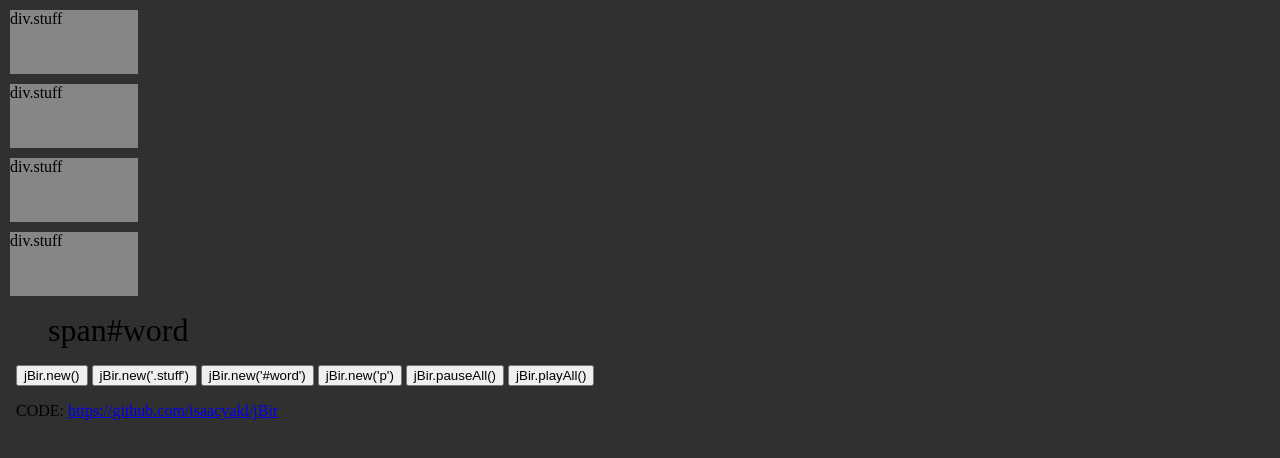
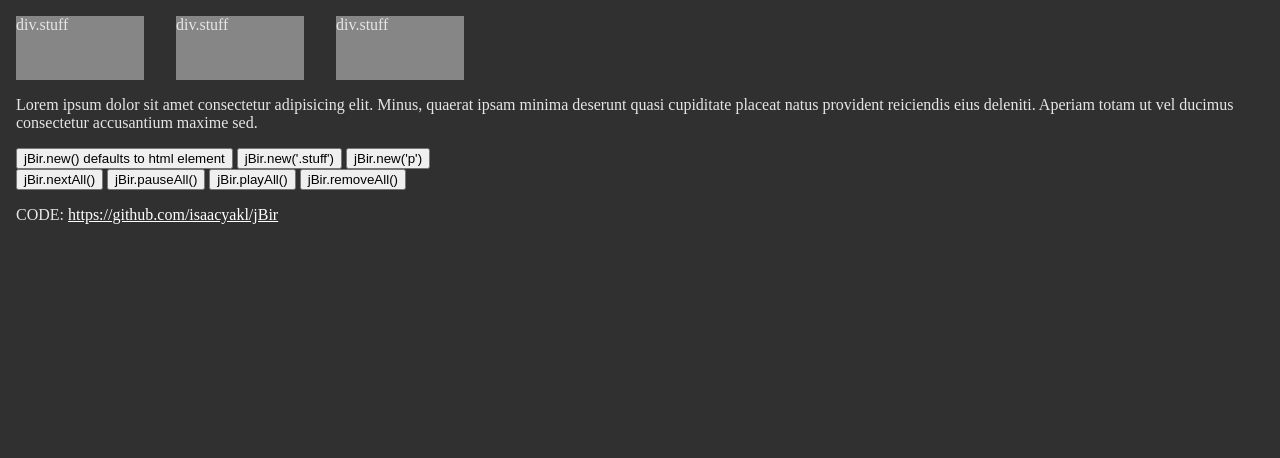
Before and after one commit to isaacyakl/brandojs, a plain HTML site: page index.html in a window 1280 px wide. Shown: the top 458 px of the page. Drawn offline with Linux system fonts and the light colour scheme.

Commit message:
Add remove and removeAll methods; Improve preload features

```diff
--- a/index.html
+++ b/index.html
@@ -16,24 +16,28 @@
     <div class="stuff">div.stuff</div>
     <div class="stuff">div.stuff</div>
     <div class="stuff">div.stuff</div>
-    <div class="stuff">div.stuff</div>
+    <div class="clr"></div>
     <p>
-      <span id="word">span#word</span>
+      Lorem ipsum dolor sit amet consectetur adipisicing elit. Minus, quaerat
+      ipsam minima deserunt quasi cupiditate placeat natus provident reiciendis
+      eius deleniti. Aperiam totam ut vel ducimus consectetur accusantium maxime
+      sed.
     </p>
-    <p>
-      <button onclick="jBir.new()">jBir.new()</button>
+    <div>
+      <button onclick="jBir.new()">jBir.new() defaults to html element</button>
       <button onclick="jBir.new('.stuff')">jBir.new('.stuff')</button>
-      <button onclick="jBir.new('#word')">jBir.new('#word')</button>
-      <button onclick="jBir.new('p')">jBir.new('p')</button>
+      <button onclick="jBir.new('p')">jBir.new('p')</button><br />
+      <button onclick="jBir.nextAll()">jBir.nextAll()</button>
       <button onclick="jBir.pauseAll()">jBir.pauseAll()</button>
       <button onclick="jBir.playAll()">jBir.playAll()</button>
-    </p>
-    <p>
+      <button onclick="jBir.removeAll()">jBir.removeAll()</button>
+    </div>
+    <div>
       CODE:
       <a href="https://github.com/isaacyakl/jBir"
         >https://github.com/isaacyakl/jBir</a
       >
-    </p>
+    </div>
   </body>
   <script type="text/javascript" src="jBir.js"></script>
 </html>
--- a/jBir.js
+++ b/jBir.js
@@ -4,11 +4,26 @@
 // jBir object
 // useful in initializing and controlling all image rotators
 const jBir = {
-  version: "0.0.2", // Version number string
+  version: "0.0.3", // Version number string
   jBirImgRotators: [], // Image rotators array
   jBirPreloadedImgs: [], // Images that have already been preload into the document
 
+  // Function to check if an image is preloaded already
+  // returns true if preloaded or false if not
+  isPreloadedImg: function(
+    imageURL // image URL string
+  ) {
+    // Iterate through preloaded images array
+    for (let i = 0; i < this.jBirPreloadedImgs.length; i++) {
+      // If current preloaded image url matches the one we are checking for
+      if (this.jBirPreloadedImgs[i].src == imageURL) {
+        return true; // Return true image is preloaded
+      }
+    }
+    return false; // Return false image is not yet preloaded
+  },
   // Function for initializing a new image rotator for a specific set of selected elements
+  // returns new image rotator object or undefined if selector returns no elements
   new: function(
     selector_string, // element selector string
     image_url_arr, // array of image urls
@@ -26,6 +41,8 @@ const jBir = {
     newjBirImgRotator.elements = document.querySelectorAll(
       newjBirImgRotator.selector_string
     );
+    // if elements list is empty
+    if ((newjBirImgRotator.elements.length = 0)) return; // selector string returned no elements; abort image rotator creation
     if (image_url_arr != undefined)
       newjBirImgRotator.image_url_arr = image_url_arr; // if an image array was was provided store it
     if (interval_ms != undefined) newjBirImgRotator.interval_ms = interval_ms; // if an interval was specified store it
@@ -39,23 +56,34 @@ const jBir = {
       newjBirImgRotator.background_attachment = background_attachment; // if background attachment property was given store it
 
     // Preload images
-    for (let i = 0; i < newjBirImgRotator.image_url_arr.length; i++) {
-      // If the image has not been preload (not found in preloaded images array)
-      if (
-        !this.jBirPreloadedImgs.includes(newjBirImgRotator.image_url_arr[i])
-      ) {
-        newImg = document.createElement("img"); // Create new img element
-        newImg.style.display = "none"; // set it not to display
-        newImg.style.zIndex = "-9999"; // move it behind everything
-        newImg.height = "0"; // give it no height
-        newImg.width = "0"; // give it no width
-        newImg.src = newjBirImgRotator.image_url_arr[i]; // set src
-        document.body.appendChild(newImg); // add to body
-        this.jBirPreloadedImgs.push(newjBirImgRotator.image_url_arr[i]); // log image url as preloaded
+    // For each image url in the array
+    newjBirImgRotator.image_url_arr.forEach(image_url => {
+      // If the image has not yet been preloaded in the preload array
+      if (!this.isPreloadedImg(image_url)) {
+        let newImg = document.createElement("img"); // Create new img element
+        newImg.style.display = "none"; // Set it not to display
+
+        // When an image cannot be loaded
+        newImg.onerror = function() {
+          console.log("Error preloading " + this.src + ". Removing..."); // Error loading image
+          newjBirImgRotator.image_url_arr.splice(
+            newjBirImgRotator.image_url_arr.indexOf(this.src),
+            1
+          ); // Remove broken image url
+        };
+
+        // When the image finishes loading
+        newImg.onload = function() {
+          jBir.jBirPreloadedImgs.push(this); // Save preloaded image object to preload array
+
+          // If the image rotator still does not have an image set
+          if (newjBirImgRotator.last_image == -1) jBir.next(newjBirImgRotator); // try to change it to the preloaded image
+        };
+        newImg.src = image_url; // Set src
       }
-    }
+    });
 
-    // Check if selector already has an image rotator handling it (process may be optimized in future using array filter function?)
+    // Check if selector already has an image rotator handling it
     // Iterate through image rotators array
     for (let i = 0; i < this.jBirImgRotators.length; i++) {
       // If existing rotator has same selector string as new rotator
@@ -65,8 +93,19 @@ const jBir = {
       ) {
         this.pause(this.jBirImgRotators[i]); // pause rotator before deleting it to avoid duplicate img rotators
         this.jBirImgRotators.splice(i, 1); // delete existing image rotator
+        continue; // leave loop since existing rotator was already found
       }
     }
+
+    // Store original transition property
+    newjBirImgRotator.og_transition_property =
+      newjBirImgRotator.elements[0].style.transition;
+
+    // Store original background properties
+    newjBirImgRotator.og_background_size_property =
+      newjBirImgRotator.elements[0].style.backgroundSize;
+    newjBirImgRotator.og_background_property =
+      newjBirImgRotator.elements[0].style.background;
 
     // Set transition properties on the element(s)
     newjBirImgRotator.elements.forEach(element => {
@@ -83,11 +122,95 @@ const jBir = {
 
     return newjBirImgRotator; // return new image rotator object
   },
+  // Function for changing to next image
+  // return codes: 0 - success; 1 - failure already going to next; 2 - failure waiting for image to preload
+  next: function(jBirImgRotator) {
+    // if already transitioning to next image per previous call
+    if (jBirImgRotator.transitioning) return 1; // return error code 1 without changing image to prevent spamming which glitches the transition animation
+
+    jBirImgRotator.transitioning = true; // set transitioning variable to true because we are in process of changing images
+    let indexOfNextImg = jBirImgRotator.last_image; // defaults to last image url
+
+    // If there is one preload image available and it is one of the images for this rotator
+    if (
+      this.jBirPreloadedImgs.length == 1 && // The preload array length is 1
+      jBirImgRotator.image_url_arr.includes(this.jBirPreloadedImgs[0].src) // The preloaded image is one of this rotator's
+    ) {
+      // Set the index of the next image to be the one preloaded image
+      indexOfNextImg = jBirImgRotator.image_url_arr.indexOf(
+        this.jBirPreloadedImgs[0].src
+      );
+    } else {
+      // Otherwise we have more preload options available
+      // if randomize is on
+      if (jBirImgRotator.random_order) {
+        // Pick a random next image
+        do {
+          // Choose a random index for next img between 0 and the image url array length minus 1
+          indexOfNextImg = Math.floor(
+            Math.random() * (jBirImgRotator.image_url_arr.length - 1 - 0 + 1) +
+              0
+          ); // Math.floor(Math.random() * (max - min + 1) + min);
+        } while ( // while there are more than 1 image urls to choose from and the already set image is not chosen again
+          indexOfNextImg == jBirImgRotator.last_image &&
+          jBirImgRotator.image_url_arr.length != 1
+        );
+      }
+      // else randomize is off
+      else {
+        // Move to next image url index or start over the image url index
+        indexOfNextImg =
+          jBirImgRotator.last_image + 1 >
+          jBirImgRotator.image_url_arr.length - 1 // if we have reached the last image url
+            ? (indexOfNextImg = 0) // set index to first image url
+            : (indexOfNextImg = ++jBirImgRotator.last_image); // otherwise set index to the next img (or if we have never set one yet set to the first [0] from [-1] the default last_img value)
+      }
+
+      // If the chosen image is not yet preloaded
+      if (!this.isPreloadedImg(jBirImgRotator.image_url_arr[indexOfNextImg])) {
+        jBirImgRotator.transitioning = false; // set transitioning variable to false
+        return 2; // return error code 2 without changing image because it is not yet preloaded
+      }
+    }
+    // If we got this far
+
+    // Set new background image(s)
+    jBirImgRotator.elements.forEach(element => {
+      element.style.backgroundSize = "cover";
+      element.style.background =
+        "url('" +
+        jBirImgRotator.image_url_arr[indexOfNextImg] +
+        "') no-repeat " +
+        jBirImgRotator.background_attachment +
+        " center center";
+    });
+
+    jBirImgRotator.last_image = indexOfNextImg; // Store last image index
+
+    // Add event listener to first element in list to see when transition animation ends
+    jBirImgRotator.elements[0].addEventListener("transitionend", function() {
+      jBirImgRotator.transitioning = false; // Set transitioning variable back to false
+    });
+
+    // If the image rotator is already playing
+    if (jBirImgRotator.rotator_id != null) jBir.play(jBirImgRotator); // Restart the rotator interval counter by calling play again
+    return 0; // success
+  },
+  // Function for changing all rotators to next image
+  nextAll: function() {
+    // move to next image in all image rotators
+    jBir.jBirImgRotators.forEach(jBirImgRotator => {
+      jBir.next(jBirImgRotator); // move to next image
+    });
+    return 0; // success
+  },
+  // Function to pause rotator
   pause: function(jBirImgRotator) {
     clearInterval(jBirImgRotator.rotator_id); // clear setInterval function using stored id
     jBirImgRotator.rotator_id = null; // set id to null
     return 0; // success
   },
+  // Function to pause all rotators
   pauseAll: function() {
     // pause each image rotator
     jBir.jBirImgRotators.forEach(jBirImgRotator => {
@@ -95,6 +218,7 @@ const jBir = {
     });
     return 0; // success
   },
+  // Function to start a rotator
   play: function(jBirImgRotator) {
     // to prevent spamming rotators
     if (jBirImgRotator.rotator_id != null) jBir.pause(jBirImgRotator); // if a rotator id is set, pause that one first
@@ -105,6 +229,7 @@ const jBir = {
     }, jBirImgRotator.interval_ms);
     return 0; // success
   },
+  // Function to start all rotators
   playAll: function() {
     // play each image rotator
     jBir.jBirImgRotators.forEach(jBirImgRotator => {
@@ -112,50 +237,35 @@ const jBir = {
     });
     return 0; // success
   },
-  next: function(jBirImgRotator) {
-    let indexOfNextImg = jBirImgRotator.last_image; // defaults to last image url
-    // if randomize is on
-    if (jBirImgRotator.random_order) {
-      // Pick a random next image
-      do {
-        // Choose a random index for next img between 0 and the image url array length minus 1
-        indexOfNextImg = Math.floor(
-          Math.random() * (jBirImgRotator.image_url_arr.length - 1 - 0 + 1) + 0
-        ); // Math.floor(Math.random() * (max - min + 1) + min);
-      } while ( // while there are more than 1 image urls to choose from and the already set image is not chosen again
-        indexOfNextImg == jBirImgRotator.last_image &&
-        jBirImgRotator.image_url_arr.length != 1
-      );
-    }
-    // else randomize is off
-    else {
-      // Move to next image url index or start over the image url index
-      indexOfNextImg =
-        jBirImgRotator.last_image + 1 > jBirImgRotator.image_url_arr.length - 1 // if we have reached the last image url
-          ? (indexOfNextImg = 0) // set index to first image url
-          : (indexOfNextImg = ++jBirImgRotator.last_image); // otherwise set index to the next img (or if we have never set one yet set to the first [0] from [-1] the default last_img value)
-    }
-
-    // set new background image(s)
+  // Function for removing a rotator
+  remove: function(jBirImgRotator) {
+    this.pause(jBirImgRotator); // Pause rotator
     jBirImgRotator.elements.forEach(element => {
-      element.style.backgroundSize = "cover";
-      element.style.background =
-        "url('" +
-        jBirImgRotator.image_url_arr[indexOfNextImg] +
-        "') no-repeat " +
-        jBirImgRotator.background_attachment +
-        " center center";
+      element.style.transition = jBirImgRotator.og_transition_property; // Revert transition property
+      element.style.backgroundSize = jBirImgRotator.og_background_size_property; // Revert background size property
+      element.style.background = jBirImgRotator.og_background_property; // Revert background property
     });
-
-    jBirImgRotator.last_image = indexOfNextImg; // store last image index
+    this.jBirImgRotators.splice(
+      this.jBirImgRotators.indexOf(jBirImgRotator),
+      1
+    ); // Destroy image rotator
+    return 0; // success
+  },
+  // Function for removing all rotators
+  removeAll: function() {
+    this.jBirImgRotators.forEach(jBirImgRotator => {
+      this.remove(jBirImgRotator); // remove image rotator
+    });
+    console.log(jBir.jBirImgRotators);
     return 0; // success
   }
 };
 
 // Image rotator
 class jBirImgRotator {
+  // Property variables
   selector_string = "html"; // default selector string is "html"
-  elements = []; // stores element(s) to add an image rotator to
+  elements = []; // initially empty; stores element(s) to add an image rotator to
   // array of image urls to rotate
   image_url_arr = [
     // default images
@@ -169,15 +279,22 @@ class jBirImgRotator {
     "https://images.unsplash.com/photo-1558470598-a5dda9640f68",
     "https://images.unsplash.com/photo-1545231097-cbd796f1d95f",
     "https://images.unsplash.com/photo-1518516278006-4aca92806257",
-    "https://images.unsplash.com/photo-1533669955142-6a73332af4db"
+    "https://images.unsplash.com/photo-1533669955142-6a73332af4db",
+    "not an actual url so it will fail to preload and will be removed from the image url array"
   ];
   interval_ms = 10000; // default interval between image rotations
   transition_ms = 3000; // default transition time
   transition_type = "ease-in-out"; // default transition type
   random_order = true; // default to randomize image order
   background_attachment = "fixed"; // default is "fixed"
+  rotator_id = null; // initially null until set; used to store setInterval function rotator id
+
+  // State Variables
   last_image = -1; // variable for index of last image; -1 indicates no image was used yet
-  rotator_id = null; // used to store setInterval function rotator id
+  transitioning = false; // variable to keep track of whether the transition animation is taking place
+  og_transition_property = "";
+  og_background_size_property = "";
+  og_background_property = "";
 
   constructor() {}
 }
--- a/style.css
+++ b/style.css
@@ -1,17 +1,29 @@
 html {
   background: #303030;
-  min-height: 500%;
+  min-height: 200%;
 }
 body {
   padding: 0;
   margin: 0;
+  color: rgb(230, 230, 230);
+}
+a,
+a:hover,
+a:visited,
+a:active {
+  color: white;
 }
 
 .stuff {
   background-color: rgb(134, 134, 134);
-  margin: 10px;
+  margin: 1em;
   width: 8em;
   height: 4em;
+  float: left;
+}
+
+.clr {
+  clear: both;
 }
 
 #word {
@@ -22,3 +34,7 @@ body {
 p {
   margin: 1em;
 }
+
+div {
+  margin: 1em;
+}
```
Also changed, not shown: README.md.
